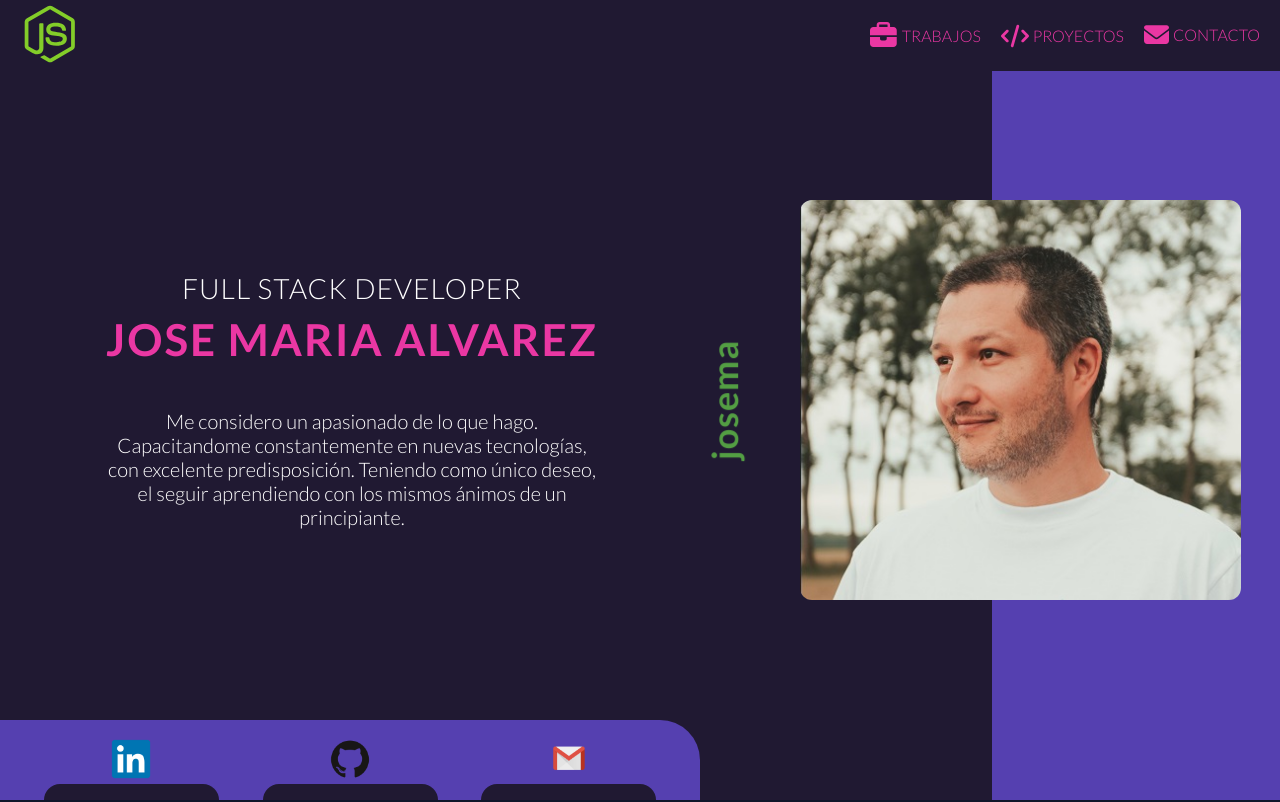
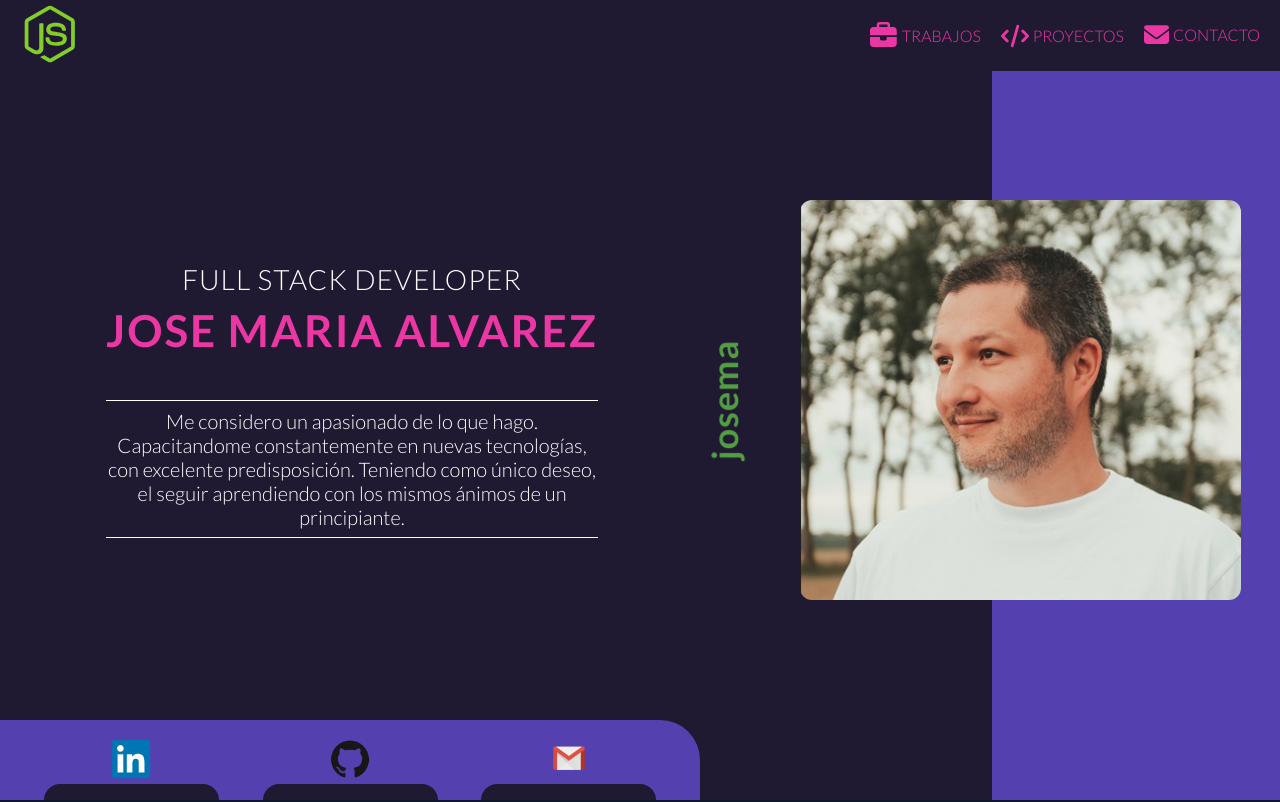
Before and after one commit to jsemalvarez/personal-page, a React (Vite) app: page / in a window 1280 px wide. Shown: the top 802 px of the page. Built offline with nearby package versions, Linux system fonts and the light colour scheme.

Commit message:
chore: add border top and bottom description in presentation

```diff
--- a/src/features/contact/components/contact.css
+++ b/src/features/contact/components/contact.css
@@ -129,7 +129,6 @@
     }
     .developer-shadow{
         right: 5vw;
-        right: 0;
         bottom: 0;
     }
 
@@ -138,6 +137,7 @@
 @media (width > 800px){
 
     .contact{
+        padding-left: 5vw;
         background-position-x: 40%;
     }
 
--- a/src/features/presentation/components/presentation.css
+++ b/src/features/presentation/components/presentation.css
@@ -43,6 +43,9 @@
     width: 70%;
     text-align: center;
     font-weight: 300;
+    padding: 8px 0;
+    border-top: 1px solid white;
+    border-bottom: 1px solid white;
 }
 
 
```
